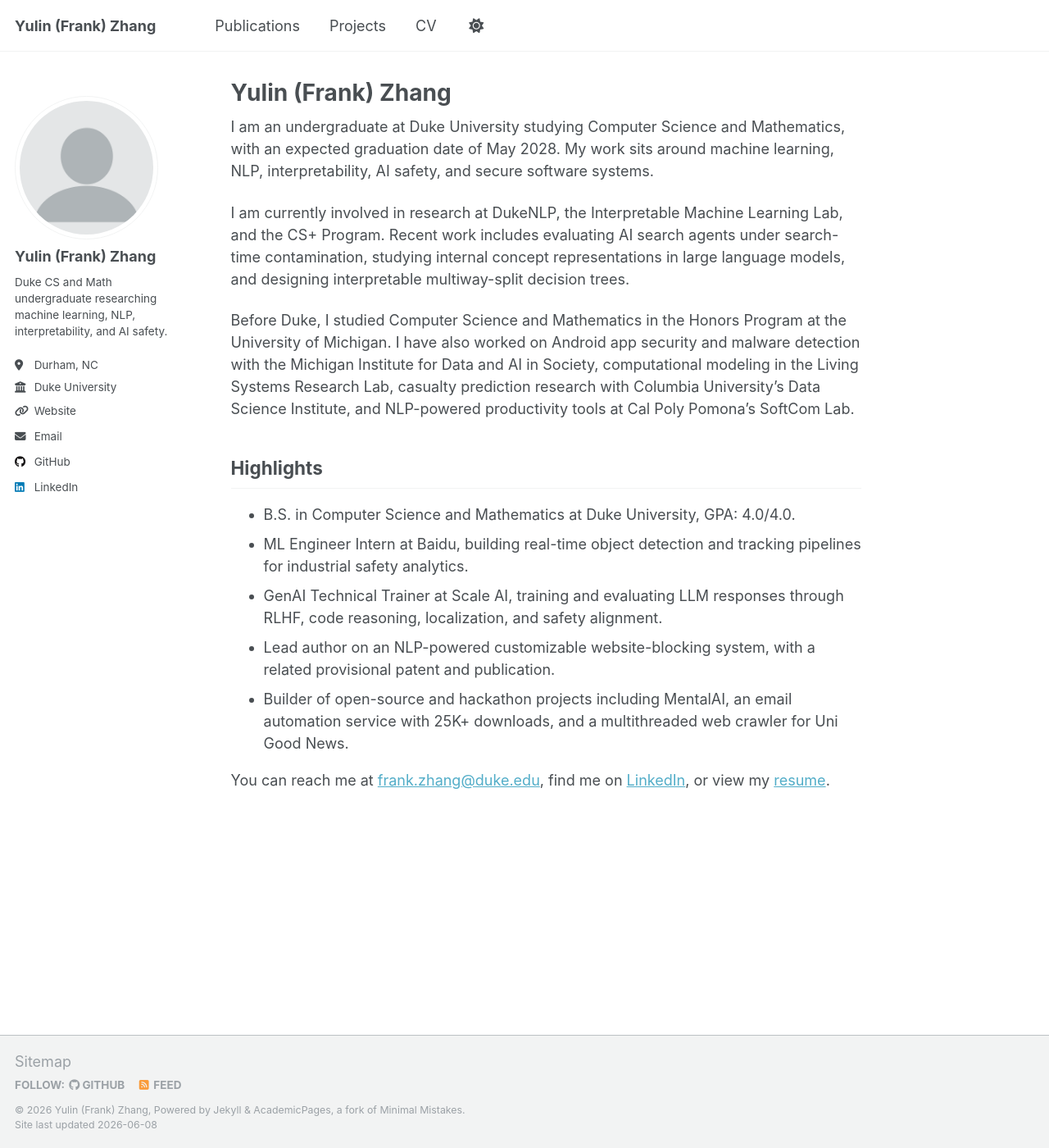
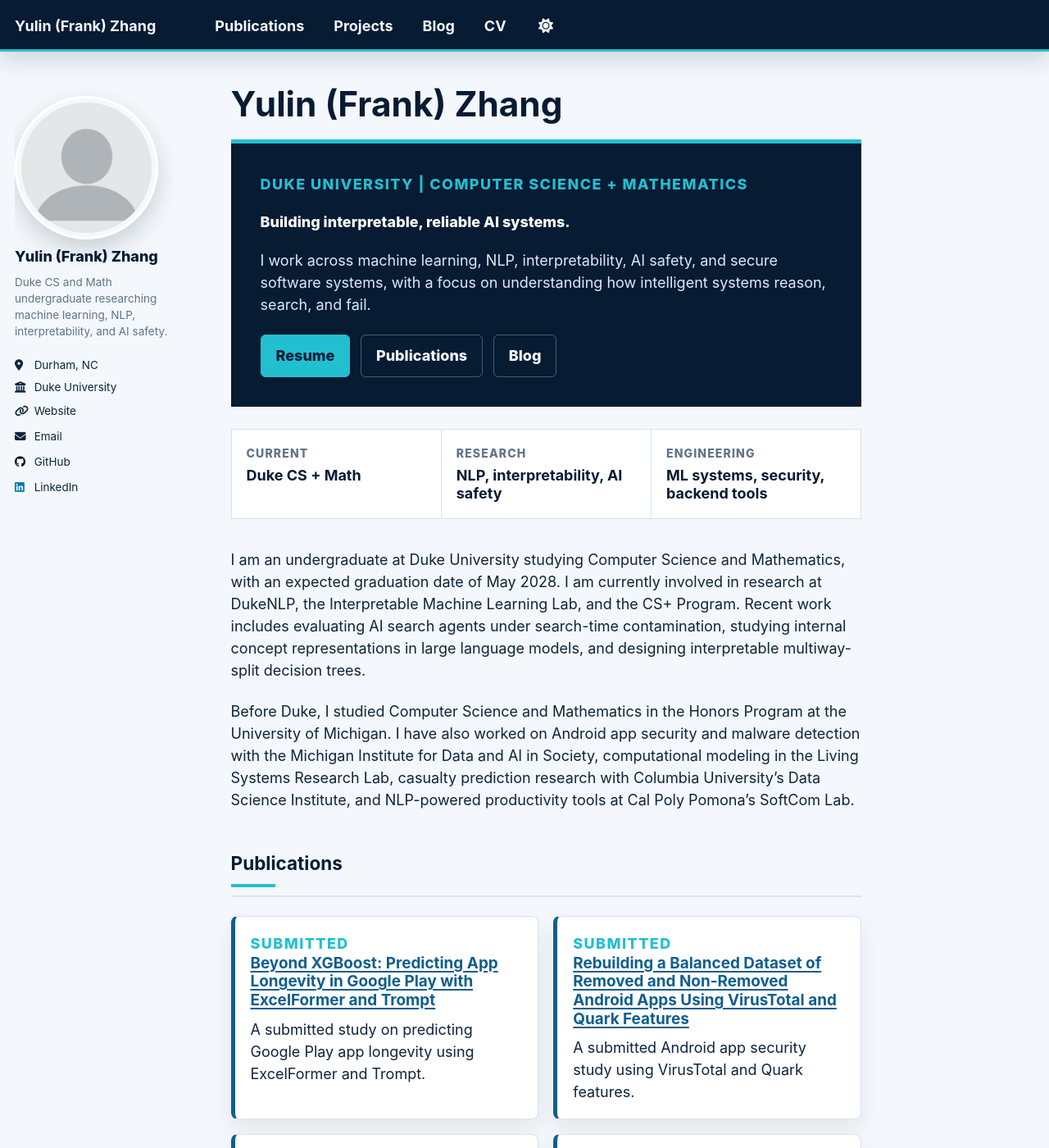
Before and after one commit to frankyzha/frankyzha.github.io, a Jekyll site: the page built from _pages/about.md, in a window 1280 px wide and 1400 px high. Shown: the whole window at 82% size. Built offline with Jekyll 4.4.1, drawn with Linux system fonts in a browser that asks for light colours; a script that is not in the unit is left out; some of the changed text lies outside the part shown.

Commit message:
Refresh homepage blog and navy theme

```diff
--- a/_config.yml
+++ b/_config.yml
@@ -89,7 +89,7 @@ publication_category:
 teaser                   :  # filename of teaser fallback teaser image placed in /images/, .e.g. "500x300.png"
 breadcrumbs              : false # true, false (default)
 words_per_minute         : 160
-future                   : true
+future                   : false
 read_more                : "disabled" # if enabled, adds "Read more" links to excerpts
 talkmap_link             : false      #change to true to add link to talkmap on talks page
 comments:
--- a/_data/navigation.yml
+++ b/_data/navigation.yml
@@ -14,5 +14,8 @@ main:
   - title: "Projects"
     url: /portfolio/
 
+  - title: "Blog"
+    url: /blog/
+
   - title: "CV"
     url: /cv/
--- a/_pages/about.md
+++ b/_pages/about.md
@@ -7,18 +7,92 @@ redirect_from:
   - /about.html
 ---
 
-I am an undergraduate at Duke University studying Computer Science and Mathematics, with an expected graduation date of May 2028. My work sits around machine learning, NLP, interpretability, AI safety, and secure software systems.
+<section class="home-intro">
+  <p class="home-eyebrow">Duke University | Computer Science + Mathematics</p>
+  <p class="home-title">Building interpretable, reliable AI systems.</p>
+  <p class="home-lede">I work across machine learning, NLP, interpretability, AI safety, and secure software systems, with a focus on understanding how intelligent systems reason, search, and fail.</p>
+  <div class="home-actions">
+    <a class="home-button home-button--primary" href="/files/Frank_Zhang_resume.pdf">Resume</a>
+    <a class="home-button" href="/publications/">Publications</a>
+    <a class="home-button" href="/blog/">Blog</a>
+  </div>
+</section>
 
-I am currently involved in research at DukeNLP, the Interpretable Machine Learning Lab, and the CS+ Program. Recent work includes evaluating AI search agents under search-time contamination, studying internal concept representations in large language models, and designing interpretable multiway-split decision trees.
+<section class="home-snapshot">
+  <div>
+    <span>Current</span>
+    <strong>Duke CS + Math</strong>
+  </div>
+  <div>
+    <span>Research</span>
+    <strong>NLP, interpretability, AI safety</strong>
+  </div>
+  <div>
+    <span>Engineering</span>
+    <strong>ML systems, security, backend tools</strong>
+  </div>
+</section>
+
+I am an undergraduate at Duke University studying Computer Science and Mathematics, with an expected graduation date of May 2028. I am currently involved in research at DukeNLP, the Interpretable Machine Learning Lab, and the CS+ Program. Recent work includes evaluating AI search agents under search-time contamination, studying internal concept representations in large language models, and designing interpretable multiway-split decision trees.
 
 Before Duke, I studied Computer Science and Mathematics in the Honors Program at the University of Michigan. I have also worked on Android app security and malware detection with the Michigan Institute for Data and AI in Society, computational modeling in the Living Systems Research Lab, casualty prediction research with Columbia University's Data Science Institute, and NLP-powered productivity tools at Cal Poly Pomona's SoftCom Lab.
 
-## Highlights
+## Publications
 
-* B.S. in Computer Science and Mathematics at Duke University, GPA: 4.0/4.0.
-* ML Engineer Intern at Baidu, building real-time object detection and tracking pipelines for industrial safety analytics.
-* GenAI Technical Trainer at Scale AI, training and evaluating LLM responses through RLHF, code reasoning, localization, and safety alignment.
-* Lead author on an NLP-powered customizable website-blocking system, with a related provisional patent and publication.
-* Builder of open-source and hackathon projects including MentalAI, an email automation service with 25K+ downloads, and a multithreaded web crawler for Uni Good News.
+<div class="paper-grid">
+{% assign homepage_publications = site.publications | sort: "date" | reverse %}
+{% for paper in homepage_publications %}
+  <article class="paper-card">
+    <p class="paper-meta">{% if paper.status %}{{ paper.status }}{% else %}Published{% endif %}{% if paper.venue %} | {{ paper.venue }}{% endif %}</p>
+    <h3><a href="{{ paper.url | relative_url }}">{{ paper.title }}</a></h3>
+    {% if paper.excerpt %}<p>{{ paper.excerpt | markdownify | strip_html }}</p>{% endif %}
+  </article>
+{% endfor %}
+</div>
 
-You can reach me at [frank.zhang@duke.edu](mailto:frank.zhang@duke.edu), find me on [LinkedIn](https://www.linkedin.com/in/yulin-frank-zhang/), or view my [resume](/files/Frank_Zhang_resume.pdf).
+## In-Progress Work
+
+<div class="work-grid">
+  <article class="work-card">
+    <span>LLM internals</span>
+    <h3>Callable concept representations</h3>
+    <p>Studying how large language models form internal concept representations, with an eye toward mechanistic explanations of grokking and compression.</p>
+  </article>
+  <article class="work-card">
+    <span>AI search agents</span>
+    <h3>Search-time contamination</h3>
+    <p>Evaluating whether search agents rely on shallow retrieved artifacts instead of grounding answers in the right evidence.</p>
+  </article>
+  <article class="work-card">
+    <span>Interpretable ML</span>
+    <h3>Multiway-split decision trees</h3>
+    <p>Designing decision-tree algorithms that reduce depth and decision sparsity while preserving accuracy, expressivity, and clarity.</p>
+  </article>
+</div>
+
+## Selected Projects
+
+<div class="work-grid">
+  <article class="work-card">
+    <span>MHacks 2024</span>
+    <h3>MentalAI</h3>
+    <p>Led a team of 4 to fine-tune GPT-4o mini for mental health support, with a React, TypeScript, Tailwind CSS, MongoDB, and OpenAI API stack.</p>
+  </article>
+  <article class="work-card">
+    <span>Open source</span>
+    <h3>Email automation service</h3>
+    <p>Built a timed email delivery service with 25K+ downloads, attachment support, embedded images, custom fonts, and lower SMTP latency.</p>
+  </article>
+</div>
+
+## Latest Blog Note
+
+<div class="blog-teaser-grid">
+{% for post in site.posts limit:1 %}
+  <article class="blog-teaser">
+    <p class="paper-meta">{{ post.date | date: "%B %-d, %Y" }}</p>
+    <h3><a href="{{ post.url | relative_url }}">{{ post.title }}</a></h3>
+    {% if post.excerpt %}<p>{{ post.excerpt | markdownify | strip_html }}</p>{% endif %}
+  </article>
+{% endfor %}
+</div>
--- /dev/null
+++ b/_sass/_frank.scss
@@ -0,0 +1,389 @@
+/* ==========================================================================
+   FRANK ZHANG CUSTOM THEME
+   ========================================================================== */
+
+:root {
+  --frank-navy: #071b33;
+  --frank-navy-2: #0b2d52;
+  --frank-blue: #0f5e8e;
+  --frank-cyan: #22bfd1;
+  --frank-gold: #c9962f;
+  --frank-ink: #10243c;
+  --frank-muted: #61738a;
+  --frank-card: #ffffff;
+  --frank-page-bg: #f4f8fc;
+
+  --global-base-color: var(--frank-navy);
+  --global-bg-color: var(--frank-page-bg);
+  --global-footer-bg-color: var(--frank-navy);
+  --global-border-color: #d7e3ef;
+  --global-dark-border-color: #8ea6bf;
+  --global-code-background-color: #eef5fb;
+  --global-code-text-color: var(--frank-ink);
+  --global-fig-caption-color: var(--frank-muted);
+  --global-link-color: var(--frank-blue);
+  --global-link-color-hover: var(--frank-navy);
+  --global-link-color-visited: #476b8b;
+  --global-masthead-link-color: #f3f8ff;
+  --global-masthead-link-color-hover: var(--frank-cyan);
+  --global-text-color: var(--frank-ink);
+  --global-text-color-light: var(--frank-muted);
+  --global-thead-color: #e6eef7;
+}
+
+html[data-theme="dark"] {
+  --frank-card: #0d223a;
+  --frank-page-bg: #061427;
+  --frank-ink: #eaf3ff;
+  --frank-muted: #a7b8c9;
+
+  --global-bg-color: var(--frank-page-bg);
+  --global-footer-bg-color: #04101f;
+  --global-border-color: #284562;
+  --global-dark-border-color: #4d6984;
+  --global-code-background-color: #0c2138;
+  --global-code-text-color: #dceafa;
+  --global-fig-caption-color: #9fb1c4;
+  --global-link-color: #5ed6e6;
+  --global-link-color-hover: #f2c66d;
+  --global-link-color-visited: #9edce7;
+  --global-masthead-link-color: #f3f8ff;
+  --global-masthead-link-color-hover: var(--frank-cyan);
+  --global-text-color: #eaf3ff;
+  --global-text-color-light: #a7b8c9;
+  --global-thead-color: #102a45;
+}
+
+body {
+  background: var(--global-bg-color);
+}
+
+.masthead {
+  background: var(--frank-navy);
+  box-shadow: 0 10px 28px rgba(7, 27, 51, 0.16);
+
+  &::after {
+    height: 3px;
+    background: var(--frank-cyan);
+  }
+}
+
+.greedy-nav,
+.masthead__menu-item {
+  background: var(--frank-navy);
+}
+
+.greedy-nav {
+  a {
+    color: var(--global-masthead-link-color);
+    font-weight: 700;
+  }
+
+  .visible-links a:before {
+    height: 3px;
+    background: var(--frank-cyan);
+  }
+
+  button {
+    background: var(--frank-cyan);
+    border-radius: 6px;
+  }
+
+  .hidden-links {
+    background: var(--frank-navy);
+    border: 1px solid rgba(255, 255, 255, 0.18);
+    box-shadow: 0 18px 40px rgba(7, 27, 51, 0.25);
+
+    a {
+      color: #f3f8ff;
+    }
+  }
+}
+
+#main {
+  margin-top: 2.4em;
+}
+
+.page__title {
+  color: var(--frank-navy);
+  font-size: 2.35em;
+  letter-spacing: 0;
+}
+
+html[data-theme="dark"] .page__title {
+  color: #f3f8ff;
+}
+
+.page__content {
+  h2 {
+    margin-top: 2.2em;
+    padding-bottom: 0.45em;
+    color: var(--frank-navy);
+    border-bottom: 2px solid var(--global-border-color);
+  }
+
+  h2::after {
+    display: block;
+    width: 54px;
+    height: 4px;
+    margin-top: 0.55em;
+    background: var(--frank-cyan);
+    content: "";
+  }
+
+  a {
+    color: var(--global-link-color);
+    text-decoration-thickness: 0.08em;
+    text-underline-offset: 0.18em;
+  }
+}
+
+html[data-theme="dark"] .page__content h2 {
+  color: #f3f8ff;
+}
+
+.home-intro {
+  margin: 0 0 1.5rem;
+  padding: 2rem;
+  color: #f3f8ff;
+  background: var(--frank-navy);
+  border-top: 5px solid var(--frank-cyan);
+}
+
+.home-eyebrow,
+.paper-meta,
+.work-card span {
+  margin: 0 0 0.6rem;
+  color: var(--frank-cyan);
+  font-size: 0.78rem;
+  font-weight: 800;
+  letter-spacing: 0.08em;
+  text-transform: uppercase;
+}
+
+.home-title {
+  max-width: 780px;
+  margin: 0 0 0.85rem;
+  color: #ffffff;
+  font-size: 2.15rem;
+  font-weight: 800;
+  line-height: 1.08;
+}
+
+.home-lede {
+  max-width: 760px;
+  color: #dceafa;
+  font-size: 1.08rem;
+}
+
+.home-actions {
+  display: flex;
+  flex-wrap: wrap;
+  gap: 0.7rem;
+  margin-top: 1.25rem;
+}
+
+.home-button {
+  display: inline-flex;
+  align-items: center;
+  min-height: 2.55rem;
+  padding: 0.62rem 1rem;
+  color: #f3f8ff !important;
+  font-weight: 800;
+  text-decoration: none !important;
+  border: 1px solid rgba(255, 255, 255, 0.28);
+  border-radius: 6px;
+
+  &:hover {
+    color: #ffffff !important;
+    border-color: var(--frank-cyan);
+  }
+}
+
+.home-button--primary {
+  color: var(--frank-navy) !important;
+  background: var(--frank-cyan);
+  border-color: var(--frank-cyan);
+
+  &:hover {
+    color: var(--frank-navy) !important;
+    background: #6de1eb;
+  }
+}
+
+.home-snapshot {
+  display: grid;
+  grid-template-columns: repeat(3, minmax(0, 1fr));
+  gap: 1px;
+  margin: 1.5rem 0 2rem;
+  background: var(--global-border-color);
+  border: 1px solid var(--global-border-color);
+}
+
+.home-snapshot div {
+  min-width: 0;
+  padding: 1rem;
+  background: var(--frank-card);
+}
+
+.home-snapshot span {
+  display: block;
+  margin-bottom: 0.35rem;
+  color: var(--frank-muted);
+  font-size: 0.78rem;
+  font-weight: 800;
+  letter-spacing: 0.08em;
+  text-transform: uppercase;
+}
+
+.home-snapshot strong {
+  display: block;
+  color: var(--frank-navy);
+  line-height: 1.25;
+}
+
+html[data-theme="dark"] .home-snapshot strong {
+  color: #f3f8ff;
+}
+
+.paper-grid,
+.work-grid,
+.blog-teaser-grid {
+  display: grid;
+  grid-template-columns: repeat(2, minmax(0, 1fr));
+  gap: 1rem;
+  margin: 1.25rem 0 1.8rem;
+}
+
+.paper-card,
+.work-card,
+.blog-teaser,
+.archive .list__item {
+  min-width: 0;
+  padding: 1.05rem;
+  background: var(--frank-card);
+  border: 1px solid var(--global-border-color);
+  border-left: 5px solid var(--frank-blue);
+  border-radius: 8px;
+  box-shadow: 0 12px 28px rgba(7, 27, 51, 0.08);
+}
+
+.paper-card h3,
+.work-card h3,
+.blog-teaser h3 {
+  margin-top: 0;
+  margin-bottom: 0.55rem;
+  color: var(--frank-navy);
+  font-size: 1.05rem;
+}
+
+.paper-card p,
+.work-card p,
+.blog-teaser p {
+  margin-bottom: 0;
+}
+
+.work-card {
+  border-left-color: var(--frank-gold);
+}
+
+.blog-teaser {
+  grid-column: 1 / -1;
+}
+
+.archive-lede {
+  max-width: 720px;
+  color: var(--frank-muted);
+  font-size: 1.08rem;
+}
+
+.archive .list__item {
+  margin-bottom: 1rem;
+  padding-right: 1.05rem;
+}
+
+.archive__item-title {
+  margin-top: 0;
+}
+
+.archive__item-title a {
+  color: var(--frank-navy);
+  text-decoration: none;
+}
+
+.archive__item-excerpt {
+  color: var(--frank-muted);
+}
+
+.archive__subtitle {
+  color: var(--frank-navy);
+  font-weight: 800;
+}
+
+.author__avatar img {
+  border: 3px solid #ffffff;
+  box-shadow: 0 12px 28px rgba(7, 27, 51, 0.18);
+}
+
+.sidebar .author__name {
+  color: var(--frank-navy);
+  font-weight: 800;
+}
+
+.author__bio {
+  color: var(--frank-muted);
+}
+
+.author__urls a:hover {
+  color: var(--frank-blue);
+}
+
+.page__footer {
+  color: #dceafa;
+
+  a {
+    color: #8ce8f1;
+  }
+}
+
+html[data-theme="dark"] {
+  .paper-card,
+  .work-card,
+  .blog-teaser,
+  .archive .list__item,
+  .home-snapshot div {
+    box-shadow: 0 12px 28px rgba(0, 0, 0, 0.2);
+  }
+
+  .paper-card h3,
+  .work-card h3,
+  .blog-teaser h3,
+  .archive__item-title a,
+  .archive__subtitle,
+  .sidebar .author__name {
+    color: #f3f8ff;
+  }
+}
+
+@media (max-width: 900px) {
+  .home-snapshot,
+  .paper-grid,
+  .work-grid,
+  .blog-teaser-grid {
+    grid-template-columns: 1fr;
+  }
+}
+
+@media (max-width: 600px) {
+  .page__title {
+    font-size: 1.9em;
+  }
+
+  .home-intro {
+    padding: 1.35rem;
+  }
+
+  .home-title {
+    font-size: 1.6rem;
+  }
+}
--- a/assets/css/main.scss
+++ b/assets/css/main.scss
@@ -38,5 +38,7 @@
 
     "vendor/font-awesome/fontawesome",
     "vendor/font-awesome/solid",
-    "vendor/font-awesome/brands"
+    "vendor/font-awesome/brands",
+
+    "frank"
 ;
```
Also changed, not shown: _pages/year-archive.html (+6 -2 lines), _posts/2012-08-14-blog-post-1.md (deleted, +0 -20 lines), _posts/2013-08-14-blog-post-2.md (deleted, +0 -20 lines), _posts/2014-08-14-blog-post-3.md (deleted, +0 -20 lines), _posts/2015-08-14-blog-post-4.md (deleted, +0 -20 lines), _posts/2026-06-08-opening-the-notebook.md (added, +14 -0 lines), _posts/2199-01-01-future-post.md (deleted, +0 -11 lines).
